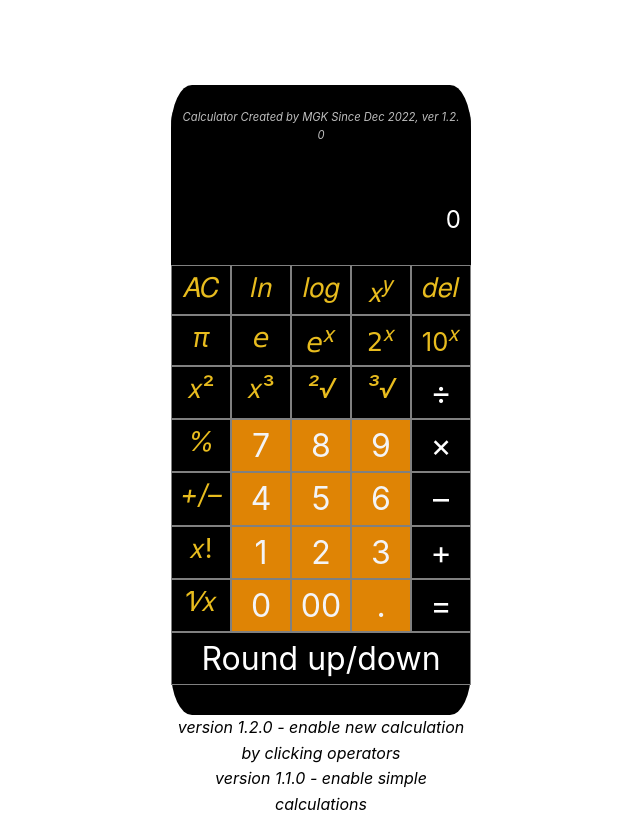
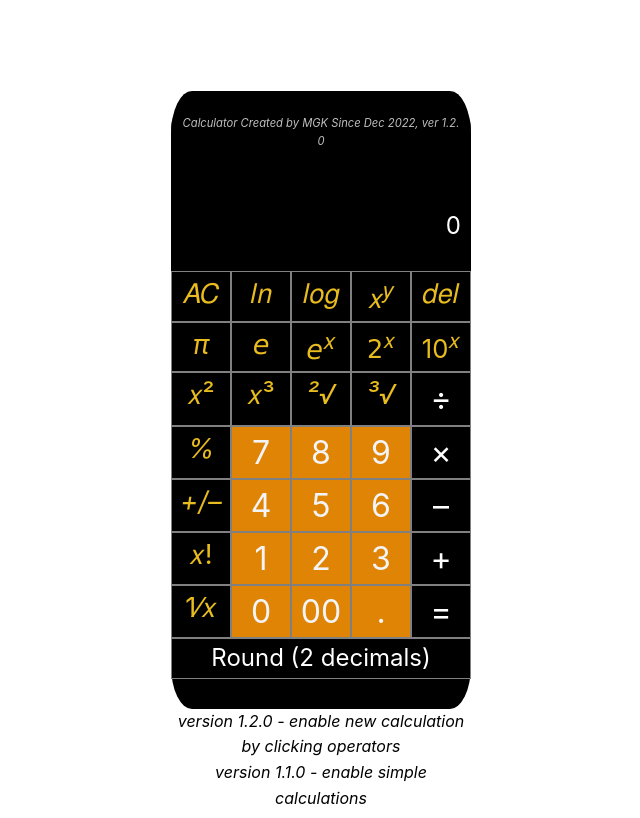
Before and after one commit to mkim245/vue-calculator, a Vue app: page / in a window 1280 px wide. Shown: the whole page, without its empty margins (169-809 px from the left). Built offline with nearby package versions, Linux system fonts and the light colour scheme.

Commit message:
fix round botton

```diff
--- a/src/components/Calculator.vue
+++ b/src/components/Calculator.vue
@@ -282,7 +282,7 @@ export default {
     <div @click="append('00')" class="btn">00</div>
     <div @click="dot" class="btn">.</div>
     <div @click="equal" class="btn operator">=</div>
-    <div @click="round" class="btn roundud operator">Round up/down</div>
+    <div @click="round" class="roundud operator">Round (2 decimals)</div>
     <div class="comments">
       <p>{{ 'version 1.2.0 - enable new calculation by clicking operators' }}</p>
       <p>{{ 'version 1.1.0 - enable simple calculations' }}</p>
@@ -363,6 +363,8 @@ export default {
 
 .roundud {
   grid-column: 1 / -1;
+  font-size: 1.5rem;
+  border: 1.5px solid grey;
 }
 
 
```
